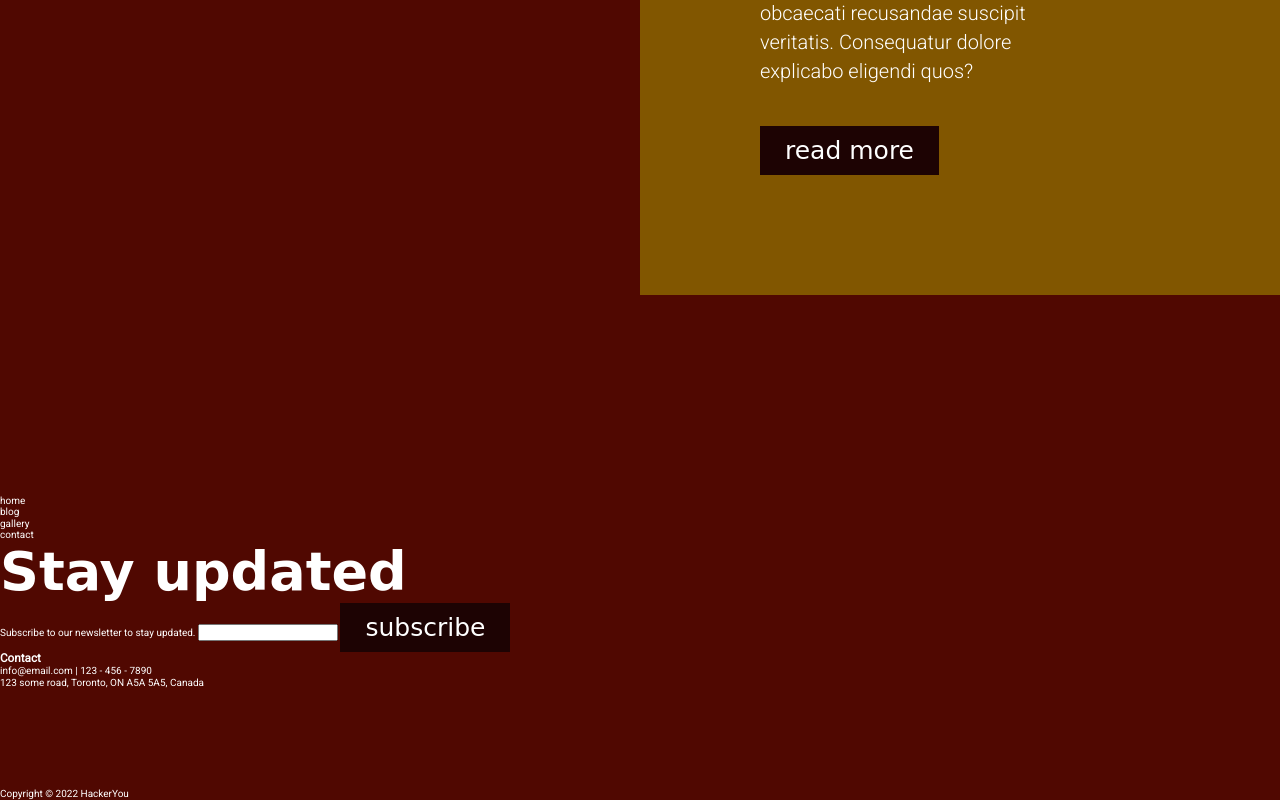
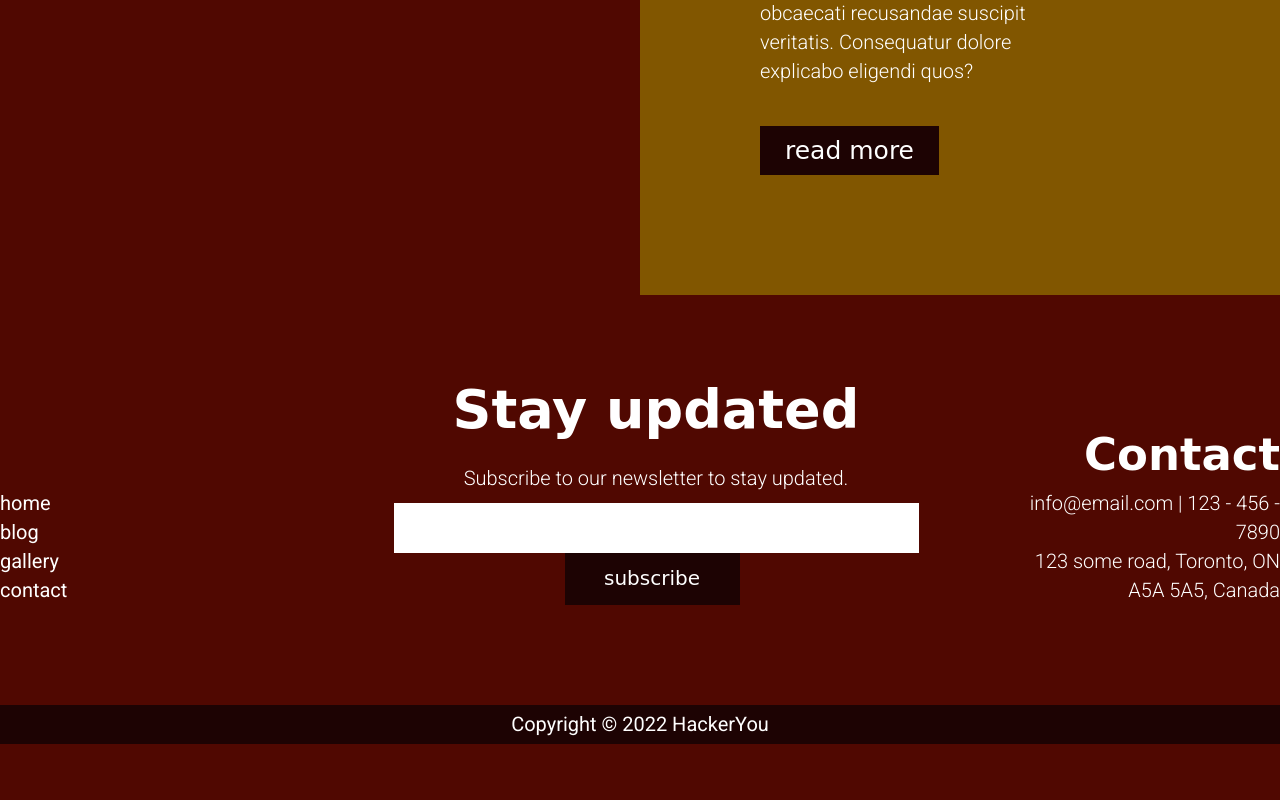
Before and after one commit to TTH25N/ThomasHuynh-assignment01, a plain HTML site: page index.html in a window 1280 px wide. Shown: the part 3787-4587 px from the top of the page. After the commit the page ends 4531 px from the top, so only its background shows below. Drawn offline with Linux system fonts and the light colour scheme; a web font is replaced by a local one.

Commit message:
Formatted and styled Stay Updated section and footer

```diff
--- a/index.html
+++ b/index.html
@@ -133,24 +133,30 @@
             </section>
 
         <section class="stayUpdated">
-            <div class="contentWrapper">
+            <div class="contentWrapper stayUpdatedFlex">
+                <div class="stayUpdatedNav">
                     <nav>
-                    <ul class="stayUpdatedFlex">
+                        <ul>
                             <li><a href="#">home</a></li>
                             <li><a href="#">blog</a></li>
                             <li><a href="#">gallery</a></li>
                             <li><a href="#">contact</a></li>
                         </ul>
                     </nav>
+                </div>
+                <div class="stayUpdatedForm">
                     <h2>Stay updated</h2>
                     <form action="subscribe">
                         <label for="subscribe">Subscribe to our newsletter to stay updated.</label>
                         <input type="email" id="subscribe">
-                    <button>subscribe</button>
+                        <input type="submit" value="subscribe"></input>
                     </form>
+                </div>
+                <div class="stayUpdatedContact">
                     <h3>Contact</h3>
                     <p>info@email.com | 123 - 456 - 7890</p>
-                <p>123 some road, Toronto, ON A5A 5A5, Canada</p>
+                    <p>123 some road, Toronto, ON<br>A5A 5A5, Canada</p>
+                </div>
             </div>
         </section>
 
--- a/styles/sass/style.scss
+++ b/styles/sass/style.scss
@@ -200,6 +200,7 @@ h1 {
 .twoByTwo {
     display: flex;
     flex-wrap: wrap;
+    padding-bottom: 0;
 }
 
 .twoByTwoText1, .twoByTwoText2 {
@@ -233,3 +234,78 @@ h1 {
 .twoByTwoText2 {
     padding: 160px 240px 120px 120px;
 }
+
+// STAY UPDATED SECTION
+
+.stayUpdatedFlex {
+    display: flex;
+    font-size: 20px;
+    line-height: 29px;
+    font-weight: lighter;
+}
+
+.stayUpdatedNav {
+    width: 25%;
+    display: flex;
+    align-items: flex-end;
+    font-weight: normal;
+}
+
+.stayUpdatedForm {
+    width: 52.5%;
+    text-align: center;
+
+    h2 {
+        padding-bottom: 40px;
+    }
+
+    label {
+        display: block;
+        padding-bottom: 10px;
+    }
+
+    input[type=email] {
+        display: inline-block;
+        width: 525px;
+        height: 50px;
+        border: none;
+        padding: 25px 10px;
+    }
+
+    input[type=submit] {
+        display: inline-block;
+        position: relative;
+        left: -4px;
+        height: 52px;
+        width: 175px;
+        border: none;
+        color: #fff;
+        background-color: #1D0303;
+        font-family: $headerFontFamily;
+        cursor: pointer;
+    }
+}
+
+.stayUpdatedContact {
+    display: flex;
+    flex-direction: column;
+    justify-content: flex-end;
+    text-align: right;
+    width: 22.5%;
+
+    h3 {
+        font-family: $headerFontFamily;
+        font-size: 45px;
+        padding-bottom: 20px;
+    }
+}
+
+// FOOTER
+
+footer {
+    background-color: #1D0303;
+    font-size: 20px;
+    line-height: 29px;
+    text-align: center;
+    padding: 5px 0;
+}
```
Also changed, not shown: styles/style.css. Lines whose indentation alone changed are shown as unchanged.
